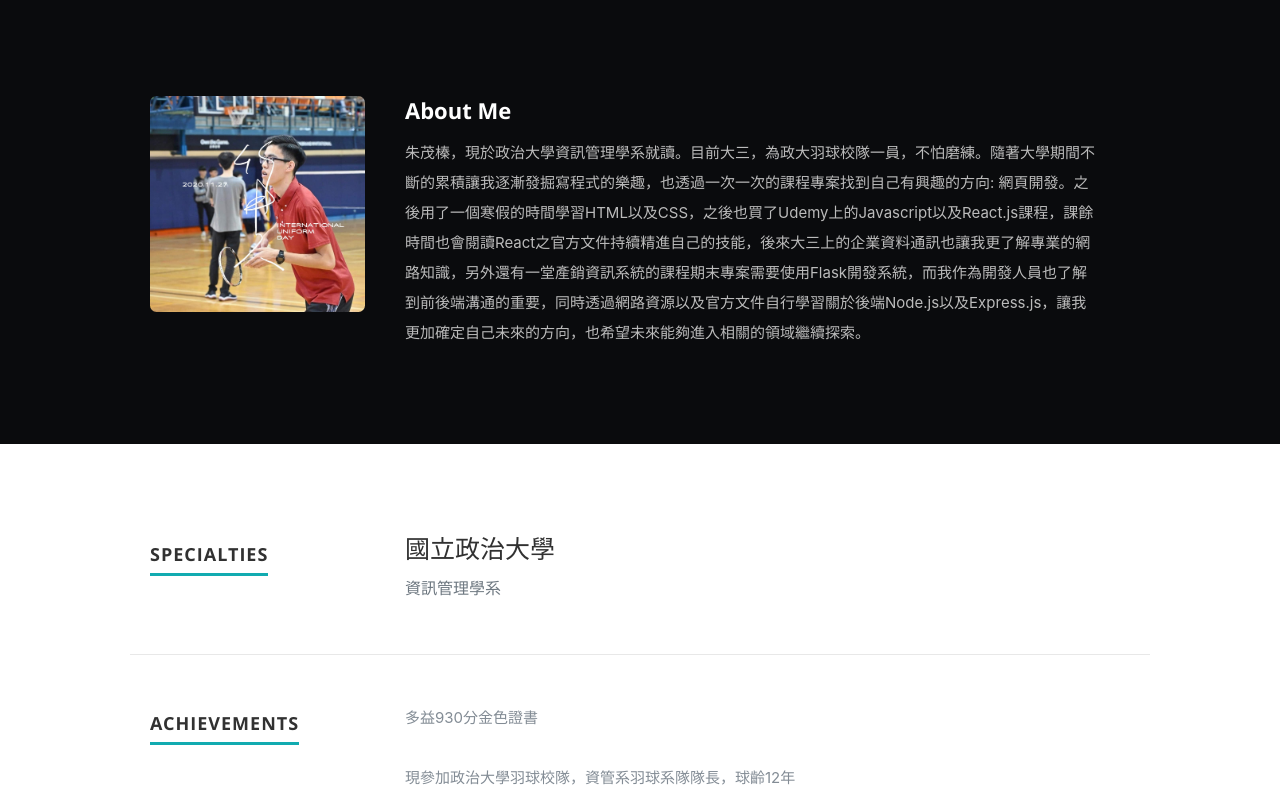
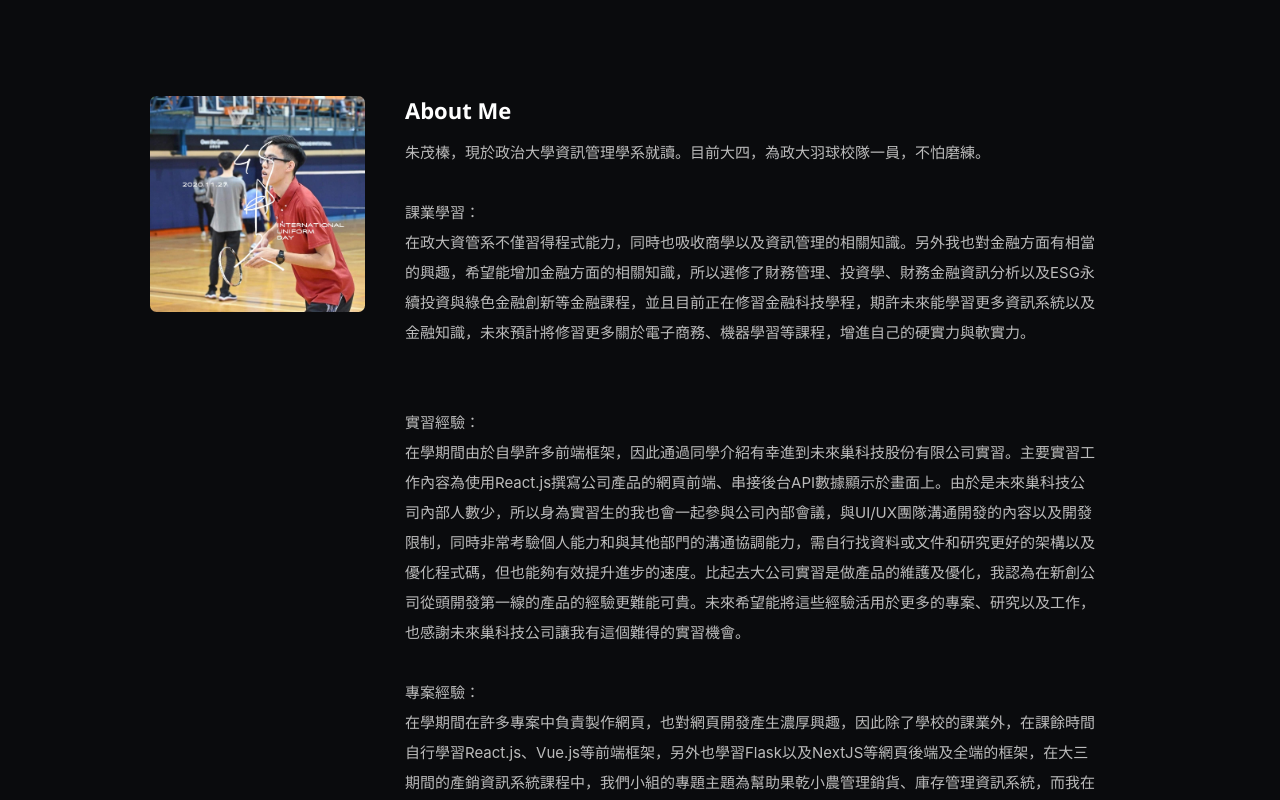
Before and after one commit to Mattis3858/my-portfolio, a React (Create React App) app: page / in a window 1280 px wide. Shown: the part 800-1600 px from the top of the page. Built offline with nearby package versions, Linux system fonts and the light colour scheme.

Commit message:
About me 更新

```diff
--- a/src/components/About.js
+++ b/src/components/About.js
@@ -10,7 +10,18 @@ function About(props) {
 
         <div className="nine columns main-col">
           <h2>About Me</h2>
-          <p>{resumeData.aboutme}</p>
+          <p>
+            {
+              <p>
+                {resumeData.aboutme.split("\n").map((paragraph, index) => (
+                  <React.Fragment key={index}>
+                    {paragraph}
+                    <br />
+                  </React.Fragment>
+                ))}
+              </p>
+            }
+          </p>
 
           {/* <div className="row">
               <div className="columns contact-details">
--- a/src/components/ContactUs.js
+++ b/src/components/ContactUs.js
@@ -15,6 +15,9 @@ function ContactUs(props) {
               Github : <a href={resumeData.github}>Mattis3858</a>
             </h4>
             <h4>
+              Email : <a href={resumeData.email}>Mattis3858</a>
+            </h4>
+            <h4>
               Instagram : <a href={resumeData.instagramId}>zhumaozhen</a>
             </h4>
             <h4>Discord : {resumeData.discordId}</h4>
--- a/src/resumeData.js
+++ b/src/resumeData.js
@@ -26,7 +26,14 @@ let resumeData = {
     },
   ],
   aboutme:
-    "朱茂榛，現於政治大學資訊管理學系就讀。目前大三，為政大羽球校隊一員，不怕磨練。隨著大學期間不斷的累積讓我逐漸發掘寫程式的樂趣，也透過一次一次的課程專案找到自己有興趣的方向: 網頁開發。之後用了一個寒假的時間學習HTML以及CSS，之後也買了Udemy上的Javascript以及React.js課程，課餘時間也會閱讀React之官方文件持續精進自己的技能，後來大三上的企業資料通訊也讓我更了解專業的網路知識，另外還有一堂產銷資訊系統的課程期末專案需要使用Flask開發系統，而我作為開發人員也了解到前後端溝通的重要，同時透過網路資源以及官方文件自行學習關於後端Node.js以及Express.js，讓我更加確定自己未來的方向，也希望未來能夠進入相關的領域繼續探索。",
+    // "朱茂榛，現於政治大學資訊管理學系就讀。目前大四，為政大羽球校隊一員，不怕磨練。隨著大學期間不斷的累積讓我逐漸發掘寫程式的樂趣，也透過一次一次的課程專案找到自己有興趣的方向: 網頁開發。之後用了一個寒假的時間學習HTML以及CSS，之後也買了Udemy上的Javascript以及React.js課程，課餘時間也會閱讀React之官方文件持續精進自己的技能，後來大三上的企業資料通訊也讓我更了解專業的網路知識，另外還有一堂產銷資訊系統的課程期末專案需要使用Flask開發系統，而我作為開發人員也了解到前後端溝通的重要，同時透過網路資源以及官方文件自行學習關於後端Node.js以及Express.js，讓我更加確定自己未來的方向，也希望未來能夠進入相關的領域繼續探索。",
+    `朱茂榛，現於政治大學資訊管理學系就讀。目前大四，為政大羽球校隊一員，不怕磨練。\n
+        課業學習：
+        在政大資管系不僅習得程式能力，同時也吸收商學以及資訊管理的相關知識。另外我也對金融方面有相當的興趣，希望能增加金融方面的相關知識，所以選修了財務管理、投資學、財務金融資訊分析以及ESG永續投資與綠色金融創新等金融課程，並且目前正在修習金融科技學程，期許未來能學習更多資訊系統以及金融知識，未來預計將修習更多關於電子商務、機器學習等課程，增進自己的硬實力與軟實力。\n\n
+        實習經驗：
+        在學期間由於自學許多前端框架，因此通過同學介紹有幸進到未來巢科技股份有限公司實習。主要實習工作內容為使用React.js撰寫公司產品的網頁前端、串接後台API數據顯示於畫面上。由於是未來巢科技公司內部人數少，所以身為實習生的我也會一起參與公司內部會議，與UI/UX團隊溝通開發的內容以及開發限制，同時非常考驗個人能力和與其他部門的溝通協調能力，需自行找資料或文件和研究更好的架構以及優化程式碼，但也能夠有效提升進步的速度。比起去大公司實習是做產品的維護及優化，我認為在新創公司從頭開發第一線的產品的經驗更難能可貴。未來希望能將這些經驗活用於更多的專案、研究以及工作，也感謝未來巢科技公司讓我有這個難得的實習機會。\n
+        專案經驗：
+        在學期間在許多專案中負責製作網頁，也對網頁開發產生濃厚興趣，因此除了學校的課業外，在課餘時間自行學習React.js、Vue.js等前端框架，另外也學習Flask以及NextJS等網頁後端及全端的框架，在大三期間的產銷資訊系統課程中，我們小組的專題主題為幫助果乾小農管理銷貨、庫存管理資訊系統，而我在其中同樣負責前後端的開發以及串接。未來希望能結合前面所述之資訊以及金融科技能力應用於職涯中。除了網頁開發以外，其他專案也負責過使用者需求分析、資料庫管理、企劃書撰寫等工作項目，而目前正在進行畢業專案的開發以及前端工程師實習。畢業專案主題為幫助大學生擁有全新的品茶體驗，在團隊中主要負責前後端開發以及串接，透過實務上的經驗讓能更快的開發畢業專案並與團隊進行溝通合作。同時，我也善於規劃工作流程與專案開發時間，幫助團隊在時程內完成任務，與團隊成員一同完成畢業專案。`,
   address: "台北市文山區",
   email: "mattis3858@yahoo.com.tw",
   website: "https://",
@@ -38,7 +45,7 @@ let resumeData = {
   ],
   achievements: [
     {
-      Achievements: "多益930分金色證書",
+      Achievements: "多益915分金色證書",
     },
     {
       Achievements: "現參加政治大學羽球校隊，資管系羽球系隊隊長，球齡12年",
```
Also changed, not shown: 1 other file (tests, documents, lock files or other folders).
